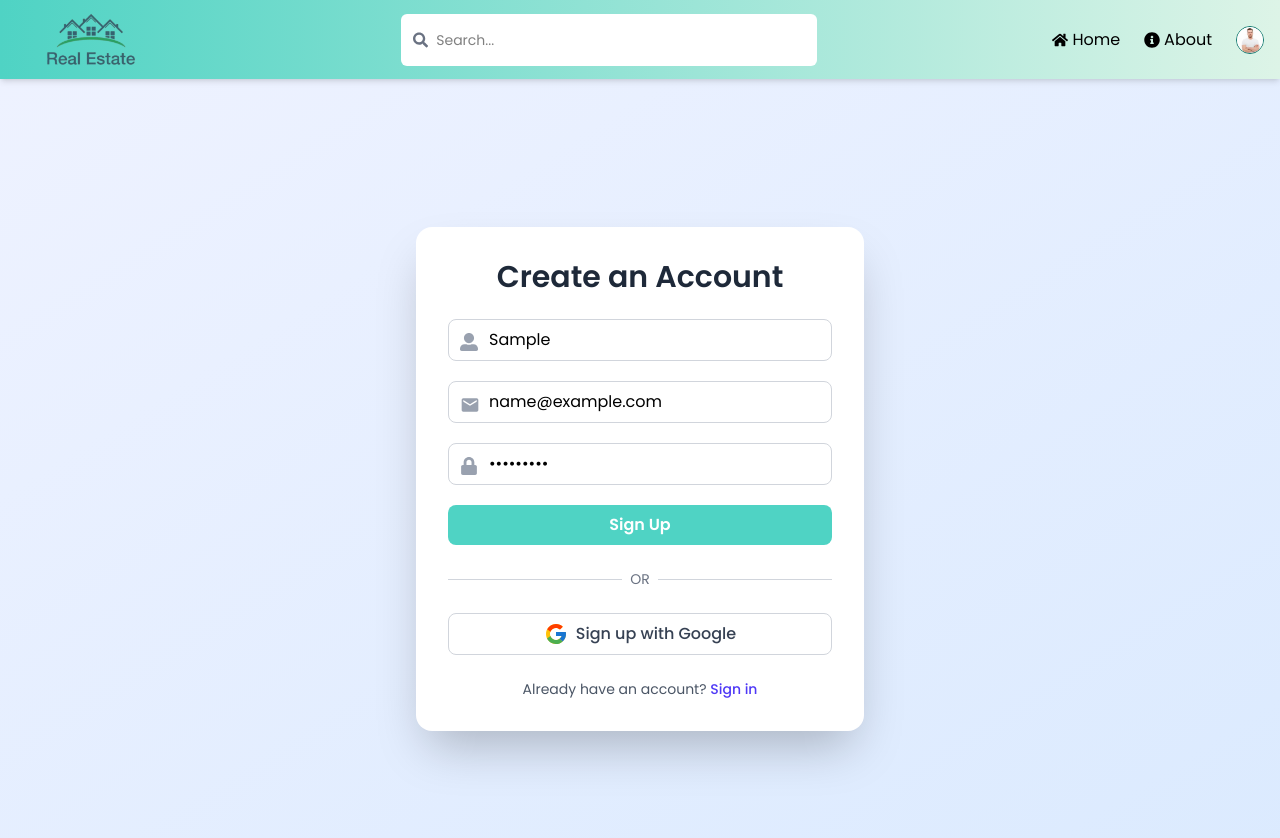
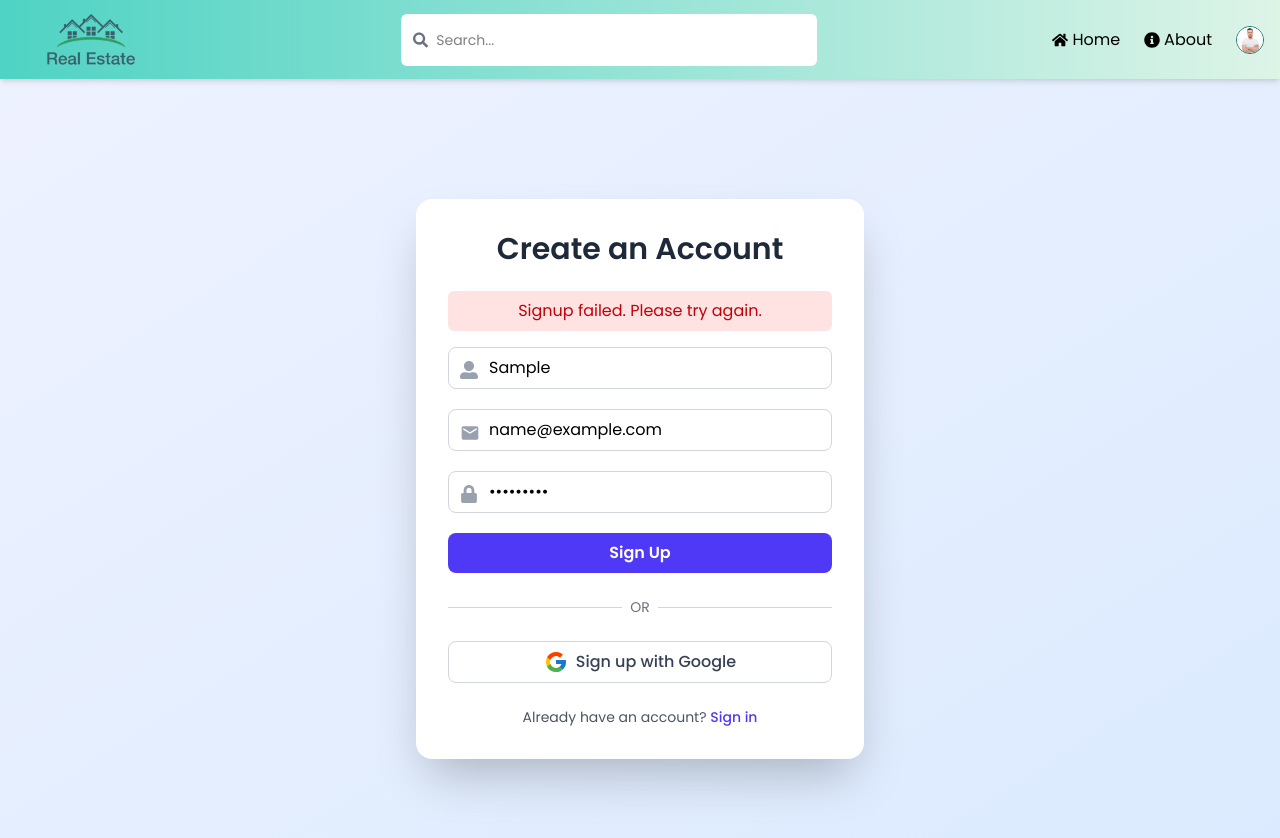
Before and after one commit to mahfujulhoque12/Real-Estate-Frontend-under-development-, a Next.js app: page /sign-up in a window 1280 px wide. Both pictures are taken after typing "Sample", "name@example.com", "Sample123" into the empty fields and a click on the button "Sign Up". Shown: the top 838 px of the page. Built offline with nearby package versions, Linux system fonts and the light colour scheme; no server answers.

Commit message:
add-signup

```diff
--- a/package.json
+++ b/package.json
@@ -9,6 +9,7 @@
     "lint": "eslint"
   },
   "dependencies": {
+    "axios": "^1.12.2",
     "clsx": "^1.1.1",
     "framer-motion": "^12.11.4",
     "next": "15.5.3",
--- a/src/components/signup/Signup.tsx
+++ b/src/components/signup/Signup.tsx
@@ -1,24 +1,61 @@
+/* eslint-disable @typescript-eslint/no-explicit-any */
 "use client";
 
 import React, { useState } from "react";
 import { FcGoogle } from "react-icons/fc";
 import { FaUserAlt, FaLock } from "react-icons/fa";
 import { MdEmail } from "react-icons/md";
+import axios from "axios";
+import { BASE_URL } from "@/constant/Constant";
+import { useRouter } from "next/navigation";
+
+interface SignupForm {
+  userName: string;
+  email: string;
+  password: string;
+}
 
 const Signup: React.FC = () => {
-  const [formData, setFormData] = useState({
+  const [formData, setFormData] = useState<SignupForm>({
     userName: "",
     email: "",
     password: "",
   });
 
+  const router = useRouter();
+  const [loading, setLoading] = useState(false);
+  const [message, setMessage] = useState<{
+    type: "success" | "error";
+    text: string;
+  } | null>(null);
+
   const handleChange = (e: React.ChangeEvent<HTMLInputElement>) => {
     setFormData({ ...formData, [e.target.name]: e.target.value });
   };
 
-  const handleSubmit = (e: React.FormEvent) => {
+  const handleSubmit = async (e: React.FormEvent) => {
     e.preventDefault();
-    console.log("Signup Data:", formData);
+    setLoading(true);
+    setMessage(null);
+
+    try {
+      const res = await axios.post(`${BASE_URL}/api/signup`, formData);
+      setMessage({ type: "success", text: "Account created successfully!" });
+      console.log("Signup successful:", res.data);
+
+      // Reset form
+      setFormData({ userName: "", email: "", password: "" });
+      router.push("/sign-in");
+    } catch (error: any) {
+      console.error("Signup failed:", error);
+      setMessage({
+        type: "error",
+        text:
+          error.response?.data?.message || "Signup failed. Please try again.",
+      });
+    } finally {
+      setLoading(false);
+    }
   };
 
   const handleGoogleSignup = () => {
@@ -32,6 +69,19 @@ const Signup: React.FC = () => {
         <h2 className="text-3xl font-semibold text-center text-gray-800 mb-6">
           Create an Account
         </h2>
+
+        {/* Message */}
+        {message && (
+          <div
+            className={`text-center mb-4 py-2 rounded-md ${
+              message.type === "success"
+                ? "bg-green-100 text-green-700"
+                : "bg-red-100 text-red-700"
+            }`}
+          >
+            {message.text}
+          </div>
+        )}
 
         {/* Signup Form */}
         <form onSubmit={handleSubmit} className="space-y-5">
@@ -80,9 +130,14 @@ const Signup: React.FC = () => {
           {/* Signup Button */}
           <button
             type="submit"
-            className="w-full bg-primary text-white py-2 rounded-lg font-semibold hover:bg-primary-dark duration-500 hover:shadow-md transition cursor-pointer"
+            disabled={loading}
+            className={`w-full text-white py-2 rounded-lg font-semibold duration-500 hover:shadow-md transition cursor-pointer ${
+              loading
+                ? "bg-gray-400 cursor-not-allowed"
+                : "bg-indigo-600 hover:bg-indigo-700"
+            }`}
           >
-            Sign Up
+            {loading ? "Creating Account..." : "Sign Up"}
           </button>
         </form>
 
--- /dev/null
+++ b/src/constant/Constant.ts
@@ -0,0 +1,2 @@
+// constant/Constant.ts
+export const BASE_URL = "http://localhost:5000";
```
Also changed, not shown: 1 other file (tests, documents, lock files or other folders).
